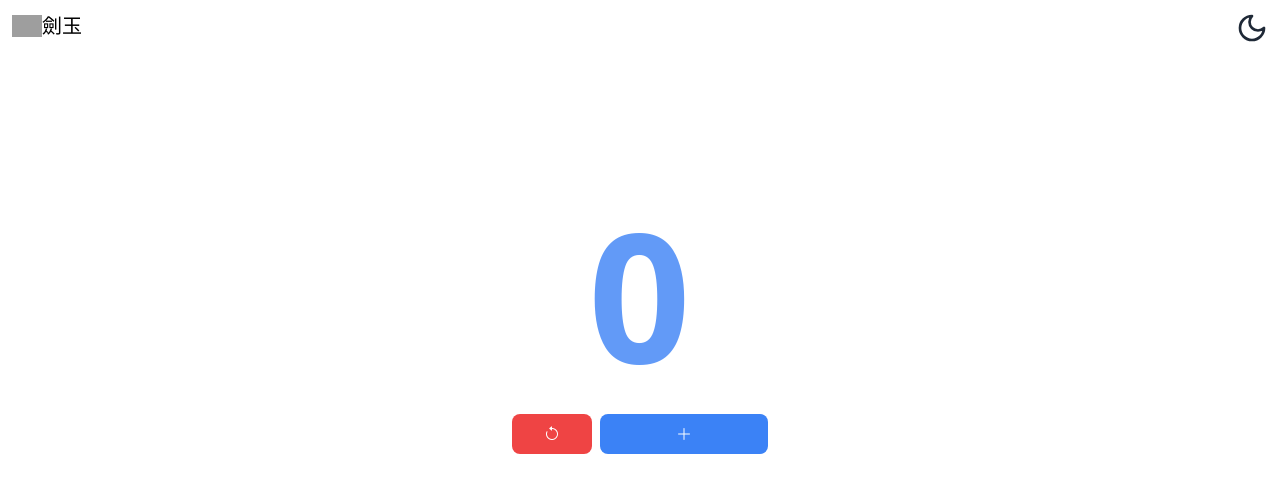
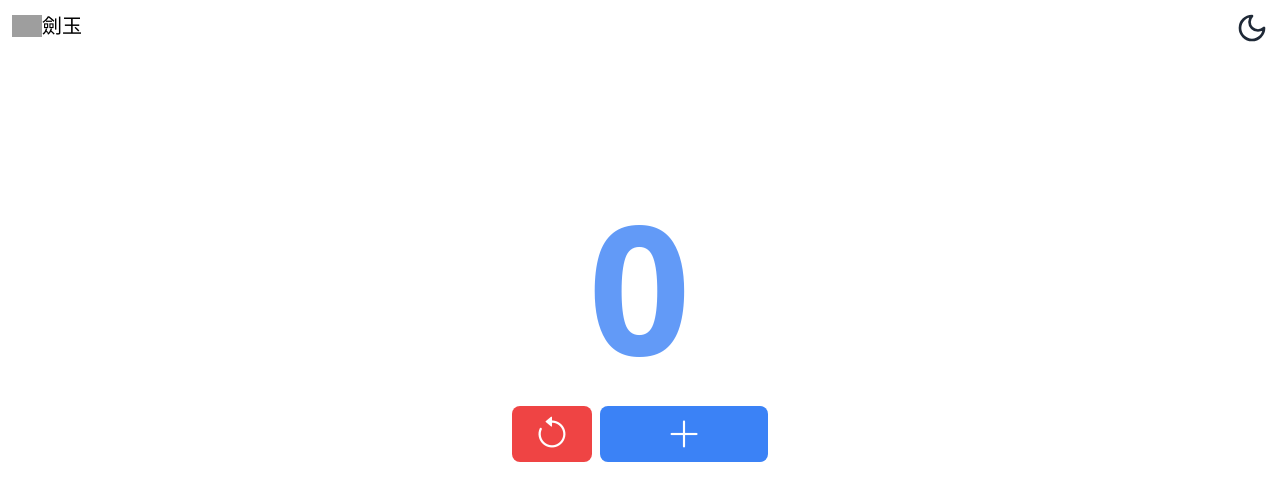
Before and after one commit to IOUKI/my-github-pages, a Next.js app: page /kendamaTools/counter in a window 1280 px wide. Shown: the top 500 px of the page. Built offline with nearby package versions, Linux system fonts and the light colour scheme; grey boxes are pictures that could not be loaded.

Commit message:
update: button font size

```diff
--- a/app/kendamaTools/counter/page.tsx
+++ b/app/kendamaTools/counter/page.tsx
@@ -42,13 +42,13 @@ const CounterPage = () => {
       <div className="grid grid-cols-3 gap-2 w-64">
         <button
           onClick={reset}
-          className="px-4 py-2 bg-red-500 text-white rounded-lg hover:bg-red-600"
+          className="px-4 py-2 bg-red-500 text-white text-4xl rounded-lg hover:bg-red-600"
         >
           <i className="bi bi-arrow-counterclockwise"></i>
         </button>
         <button
           onClick={increment}
-          className="px-4 py-2 col-span-2 bg-blue-500 text-white rounded-lg hover:bg-blue-600"
+          className="px-4 py-2 col-span-2 bg-blue-500 text-white text-4xl rounded-lg hover:bg-blue-600"
         >
           <i className="bi bi-plus-lg"></i>
         </button>
```
